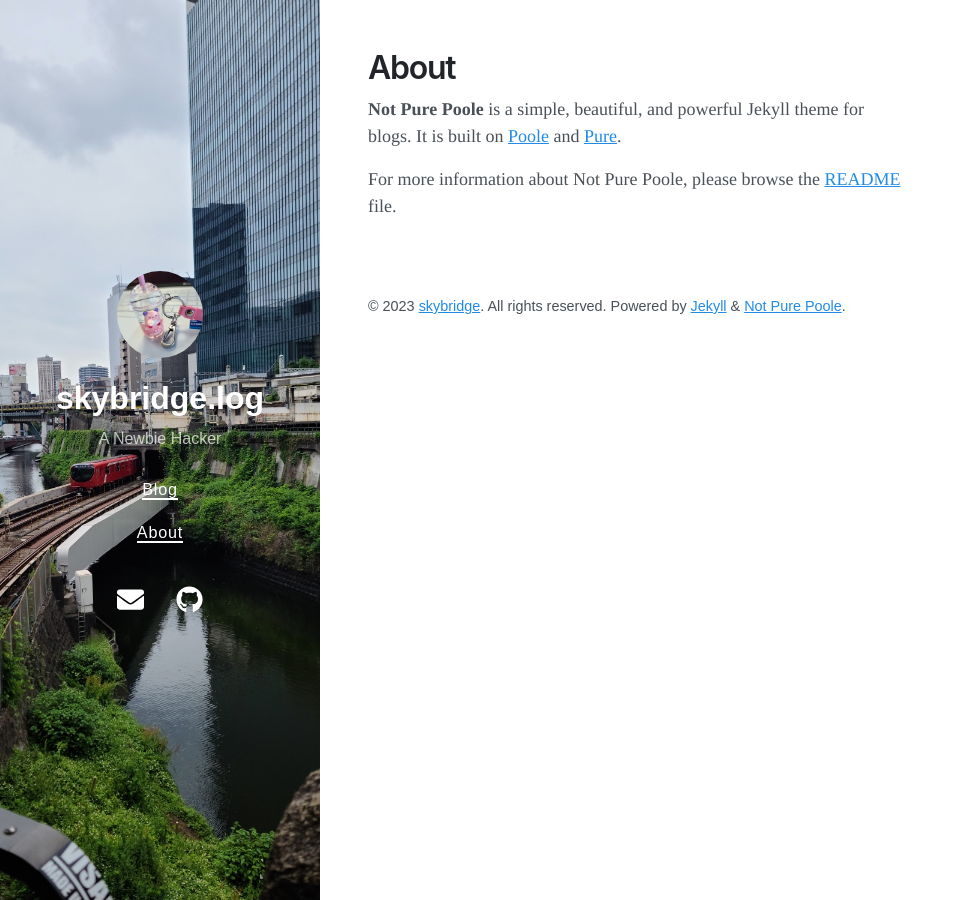
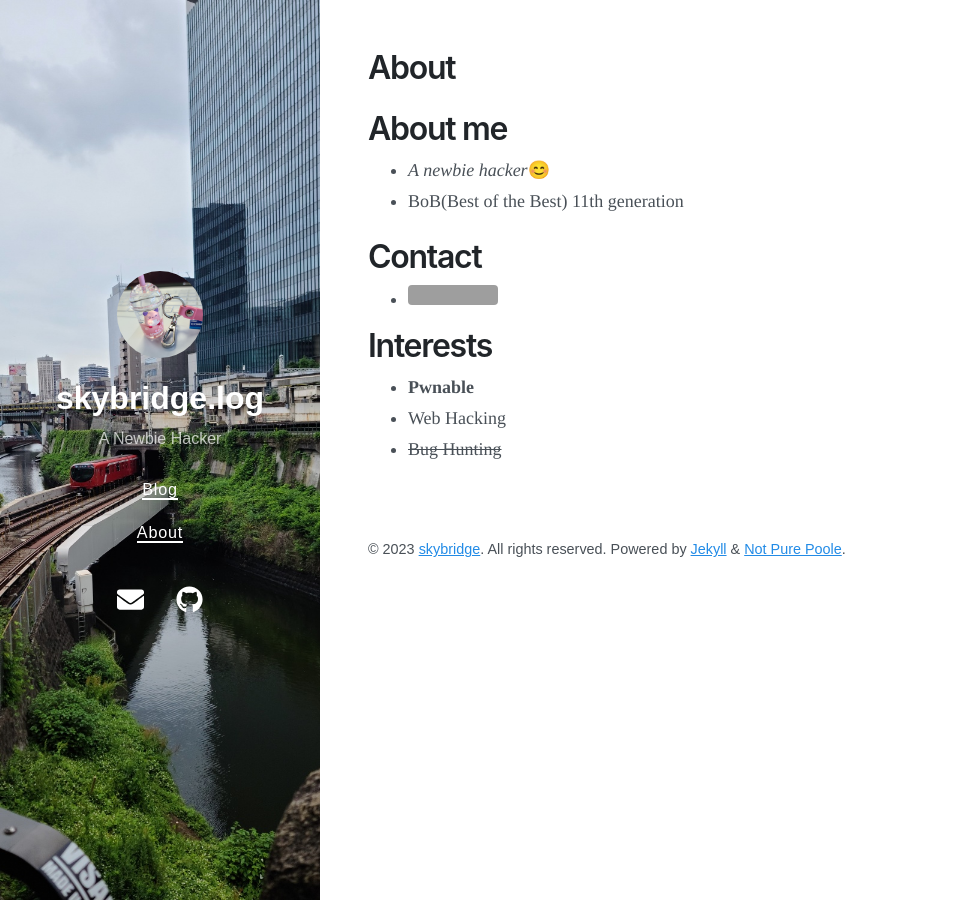
Before and after one commit to skybridge1008/skybridge1008.github.io, a Jekyll site: the page built from about.md, in a window 1280 px wide. Shown: the whole page, without its empty margins (0-964 px from the left). Built offline with Jekyll 4.4.1, drawn with Linux system fonts in a browser that asks for light colours; nearby versions of some CDN libraries; grey boxes are pictures that could not be loaded.

Commit message:
update about

```diff
--- a/about.md
+++ b/about.md
@@ -2,7 +2,14 @@
 layout: page
 title: About
 ---
+# About me
+- *A newbie hacker*😊
+- BoB(Best of the Best) 11th generation
 
-**Not Pure Poole** is a simple, beautiful, and powerful Jekyll theme for blogs. It is built on [Poole](https://github.com/poole/poole) and [Pure](https://purecss.io/).
+# Contact
+- [![Gmail Badge](https://img.shields.io/badge/Gmail-d14836?style=flat-square&logo=Gmail&logoColor=white&link=mailto:cgs09046@gmail.com)](mailto:cgs09046@gmail.com)
 
-For more information about Not Pure Poole, please browse the [README](https://github.com/vszhub/not-pure-poole) file.
+# Interests
+- **Pwnable**
+- Web Hacking
+- ~~Bug Hunting~~
```
